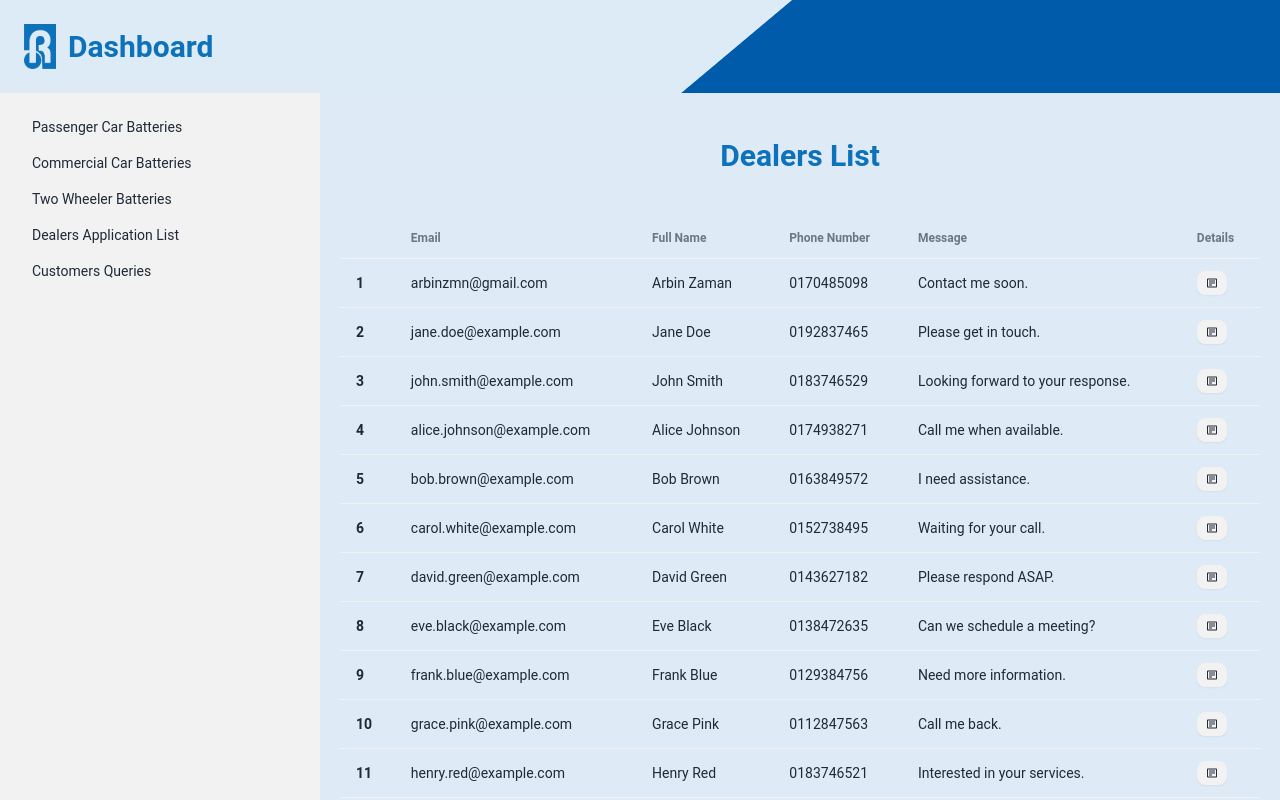
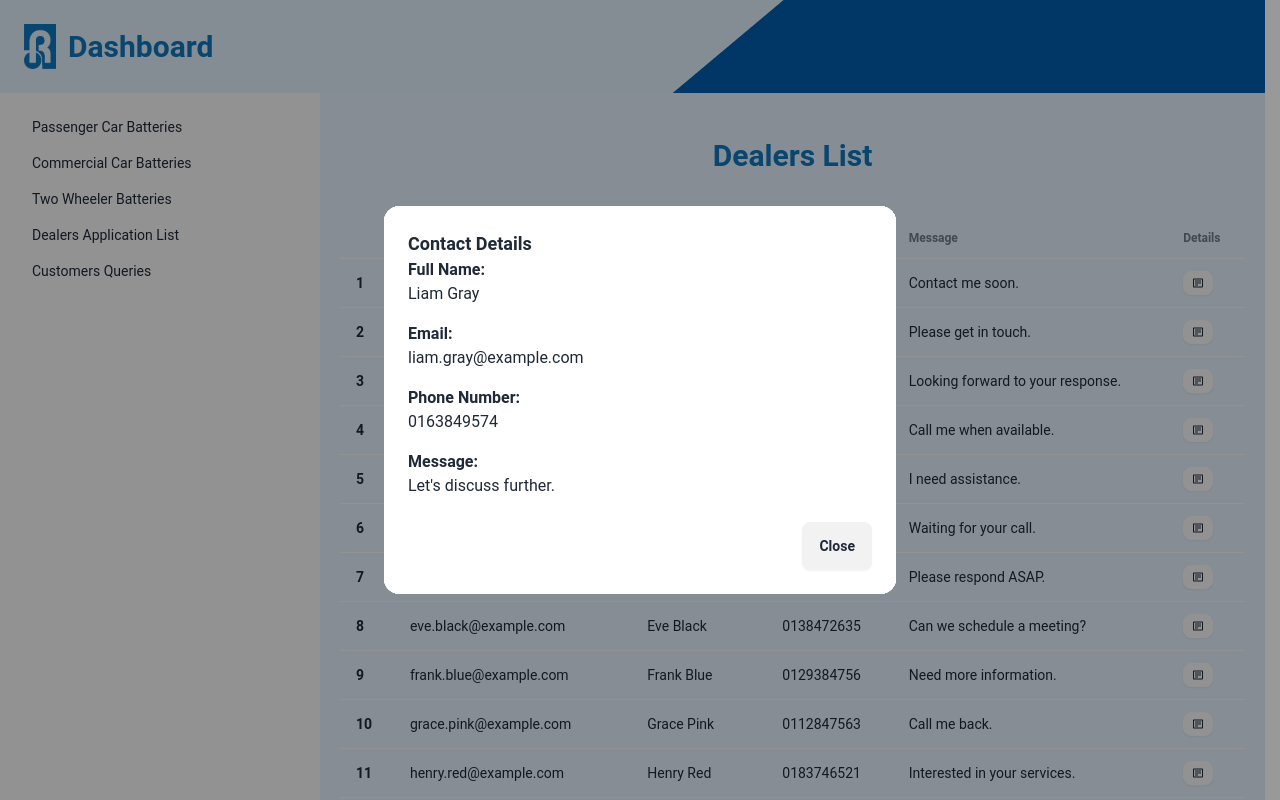
Before and after one commit to arbinzaman/rahimafrooz-battery, a React (Vite) app: page /dashboard/customers-queries in a window 1280 px wide. Both pictures are taken after a click on the button 1211 px from the left and 283 px from the top of the page. Shown: the top 800 px of the page. Built offline with nearby package versions, Linux system fonts and the light colour scheme.

Commit message:
Feat: Added Modal with issue Data fetching issue

```diff
--- /dev/null
+++ b/src/components/Dashboard/CustomerQueries/Modal.jsx
@@ -0,0 +1,34 @@
+const Modal = ({ customersQuery }) => {
+  const { fullName, email, phoneNo, message } = customersQuery;
+
+  return (
+    <div className="modal-box shadow-none">
+      <h3 className="font-bold text-lg">Contact Details</h3>
+      <div className="flex flex-col gap-4">
+        <div>
+          <label className="font-bold">Full Name:</label>
+          <p>{fullName}</p>
+        </div>
+        <div>
+          <label className="font-bold">Email:</label>
+          <p>{email}</p>
+        </div>
+        <div>
+          <label className="font-bold">Phone Number:</label>
+          <p>{phoneNo}</p>
+        </div>
+        <div>
+          <label className="font-bold">Message:</label>
+          <p>{message}</p>
+        </div>
+      </div>
+      <div className="modal-action">
+        <form method="dialog">
+          <button className="btn">Close</button>
+        </form>
+      </div>
+    </div>
+  );
+};
+
+export default Modal;
--- a/src/pages/Dashboard/CustomersQueries.jsx
+++ b/src/pages/Dashboard/CustomersQueries.jsx
@@ -1,10 +1,23 @@
 import { BiDetail } from "react-icons/bi";
 import customersQueries from "../../demoData/contactUsFrom.json";
+import Modal from "../../components/Dashboard/CustomerQueries/Modal";
 
 const CustomersQueries = () => {
   return (
     <div>
-      <h1 className="text-semi_large text-center font-bold mb-10 mt-5 text-primary">Dealers List</h1>
+      <h1 className="text-semi_large text-center font-bold mb-10 mt-5 text-primary">
+        Dealers List
+      </h1>
+
+      <dialog
+        id="customerDetails"
+        className="modal modal-bottom sm:modal-middle"
+      >
+        {customersQueries.map((customersQuery) => (
+          <Modal key={customersQuery.id} customersQuery={customersQuery} />
+        ))}
+      </dialog>
+
       <div className="overflow-x-auto">
         <table className="table w-full">
           <thead>
@@ -30,7 +43,12 @@ const CustomersQueries = () => {
                     : customersQuery.message}
                 </td>
                 <td>
-                  <button className="btn btn-xs">
+                  <button
+                    className="btn btn-xs"
+                    onClick={() =>
+                      document.getElementById("customerDetails").showModal()
+                    }
+                  >
                     <BiDetail />
                   </button>
                 </td>
```
